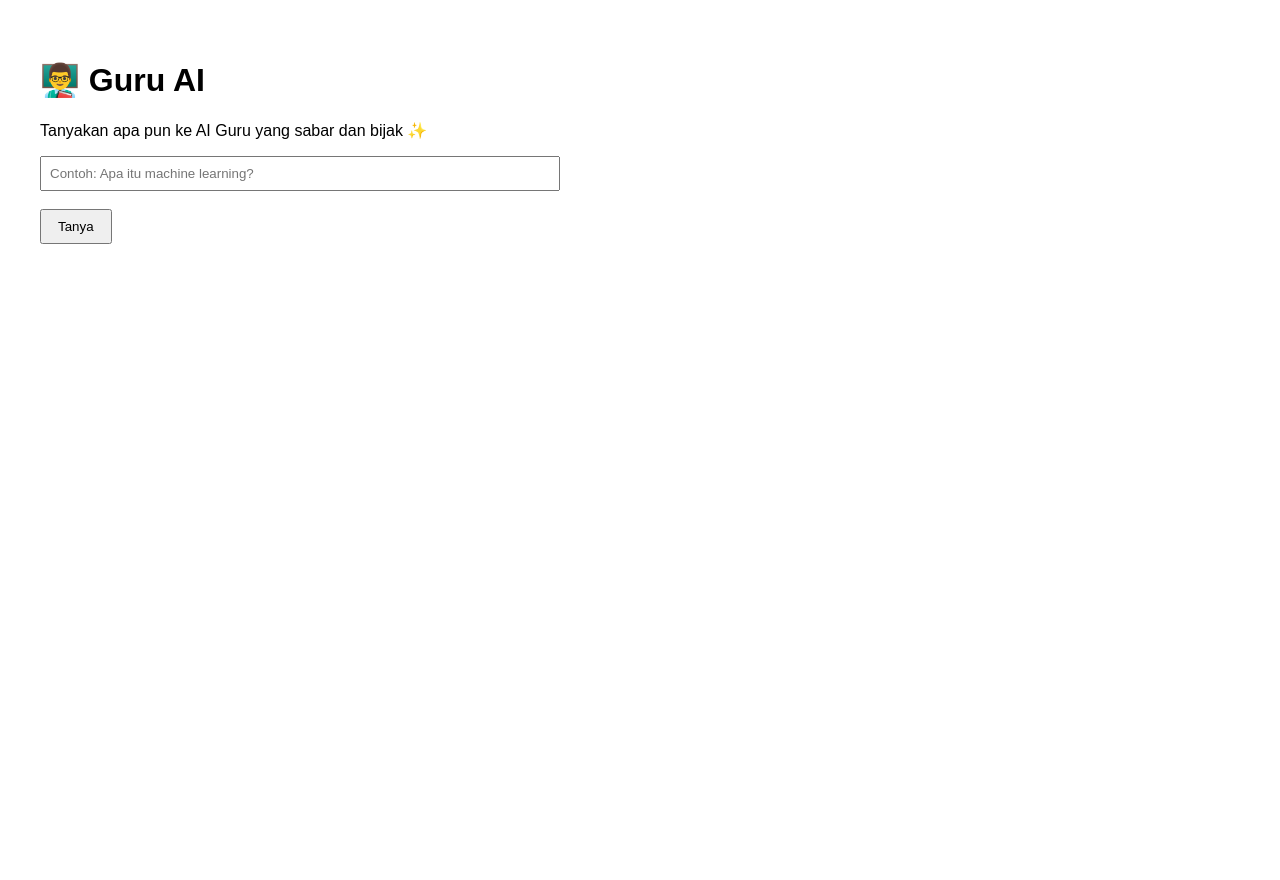
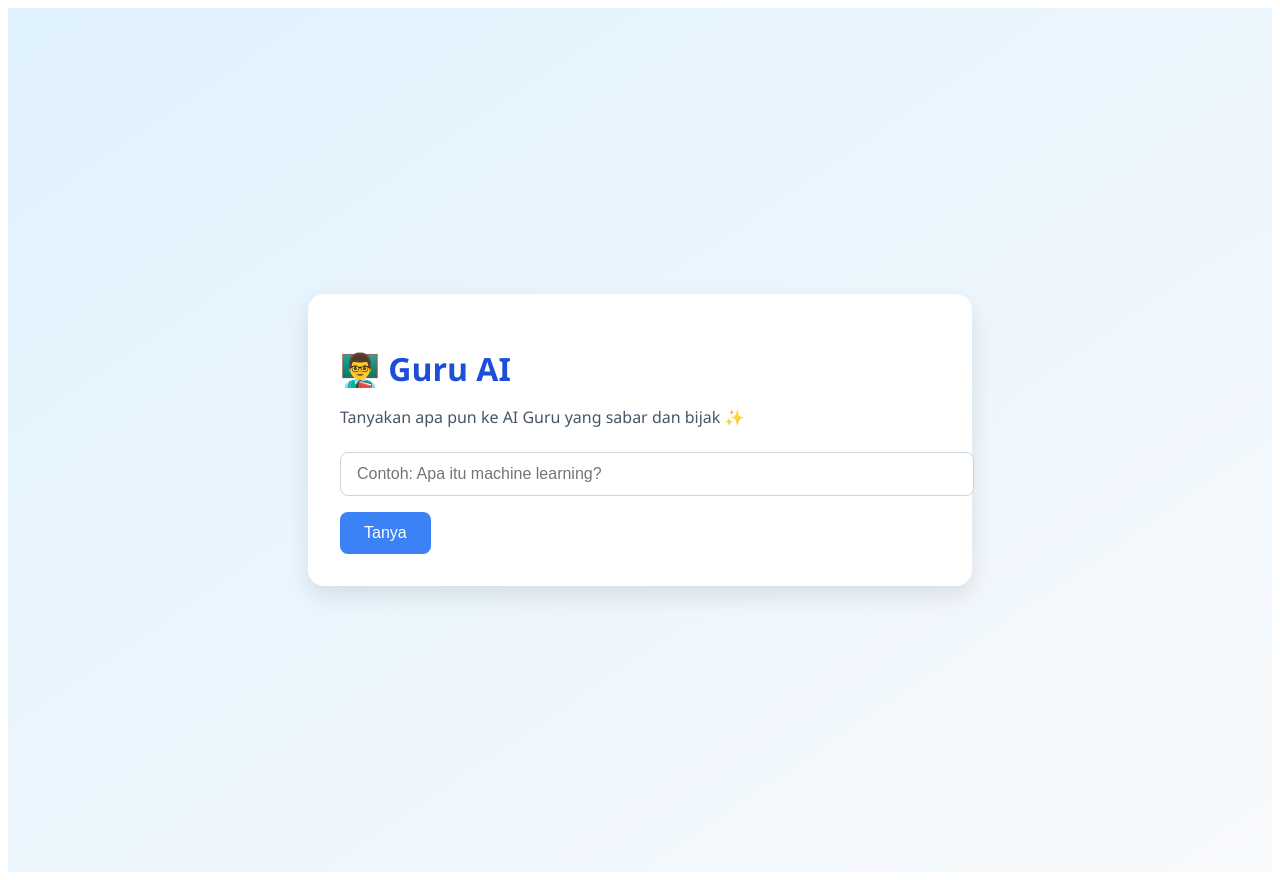
Before and after one commit to Dazhosting/Ai-Guru, a Next.js app: page / in a window 1280 px wide. Before the commit the page ends 800 px from the top, so only its background shows below. Built offline with nearby package versions, Linux system fonts and the light colour scheme.

Commit message:
Update index.js

```diff
--- a/pages/index.js
+++ b/pages/index.js
@@ -7,7 +7,9 @@ export default function Home() {
   const [loading, setLoading] = useState(false);
 
   async function handleAsk() {
+    if (!question.trim()) return;
     setLoading(true);
+    setResponse(null);
     try {
       const res = await axios.post("/api/chat", { text: question });
       setResponse(res.data);
@@ -19,27 +21,95 @@ export default function Home() {
   }
 
   return (
-    <div style={{ padding: "2rem", fontFamily: "Arial, sans-serif" }}>
-      <h1>👨‍🏫 Guru AI</h1>
-      <p>Tanyakan apa pun ke AI Guru yang sabar dan bijak ✨</p>
+    <div
+      style={{
+        minHeight: "100vh",
+        margin: 0,
+        padding: "2rem",
+        fontFamily: "'Segoe UI', sans-serif",
+        background: "linear-gradient(to bottom right, #e0f2fe, #f8fafc)",
+        display: "flex",
+        justifyContent: "center",
+        alignItems: "center",
+      }}
+    >
+      <div
+        style={{
+          background: "#ffffff",
+          padding: "2rem",
+          borderRadius: "1rem",
+          boxShadow: "0 10px 25px rgba(0, 0, 0, 0.1)",
+          maxWidth: "600px",
+          width: "100%",
+        }}
+      >
+        <h1 style={{ color: "#1d4ed8", fontSize: "2rem", marginBottom: "0.5rem" }}>
+          👨‍🏫 Guru AI
+        </h1>
+        <p style={{ color: "#475569", marginBottom: "1.5rem" }}>
+          Tanyakan apa pun ke AI Guru yang sabar dan bijak ✨
+        </p>
+
         <input
           type="text"
           placeholder="Contoh: Apa itu machine learning?"
           value={question}
           onChange={(e) => setQuestion(e.target.value)}
-        style={{ padding: "0.5rem", width: "100%", maxWidth: "500px" }}
+          onKeyDown={(e) => e.key === "Enter" && handleAsk()}
+          style={{
+            padding: "0.75rem 1rem",
+            width: "100%",
+            borderRadius: "0.5rem",
+            border: "1px solid #cbd5e1",
+            fontSize: "1rem",
+            marginBottom: "1rem",
+            outline: "none",
+            transition: "border-color 0.2s ease",
+          }}
+          onFocus={(e) => (e.target.style.borderColor = "#3b82f6")}
+          onBlur={(e) => (e.target.style.borderColor = "#cbd5e1")}
         />
-      <br /><br />
-      <button onClick={handleAsk} disabled={loading} style={{ padding: "0.5rem 1rem" }}>
+
+        <button
+          onClick={handleAsk}
+          disabled={loading}
+          style={{
+            backgroundColor: loading ? "#93c5fd" : "#3b82f6",
+            color: "white",
+            border: "none",
+            padding: "0.75rem 1.5rem",
+            borderRadius: "0.5rem",
+            fontSize: "1rem",
+            cursor: loading ? "not-allowed" : "pointer",
+            transition: "background-color 0.3s, transform 0.2s",
+          }}
+          onMouseOver={(e) => {
+            if (!loading) e.target.style.backgroundColor = "#2563eb";
+          }}
+          onMouseOut={(e) => {
+            if (!loading) e.target.style.backgroundColor = "#3b82f6";
+          }}
+        >
           {loading ? "Menjawab..." : "Tanya"}
         </button>
-      <br /><br />
+
         {response && (
-        <div style={{ background: "#f0f0f0", padding: "1rem", borderRadius: "8px" }}>
+          <div
+            style={{
+              marginTop: "1.5rem",
+              background: "#f1f5f9",
+              padding: "1rem",
+              borderRadius: "0.5rem",
+              color: "#0f172a",
+            }}
+          >
             <strong>Jawaban:</strong>
-          <p>{response.message || response.error}</p>
+            <p style={{ marginTop: "0.5rem", whiteSpace: "pre-wrap" }}>
+              {response.message || response.error}
+            </p>
           </div>
         )}
       </div>
+    </div>
   );
             }
```
Lines whose indentation alone changed are shown as unchanged.
